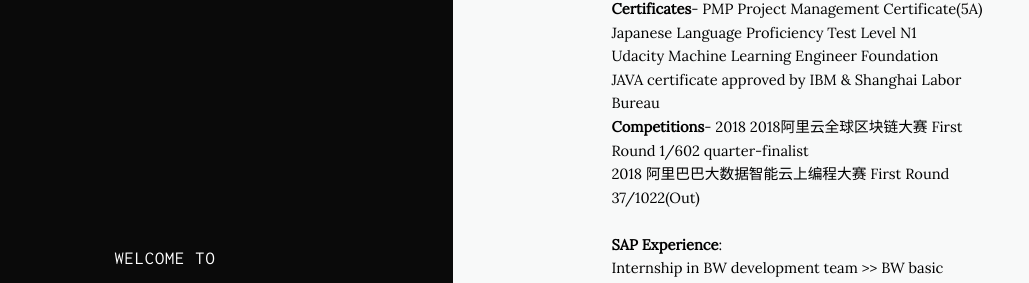
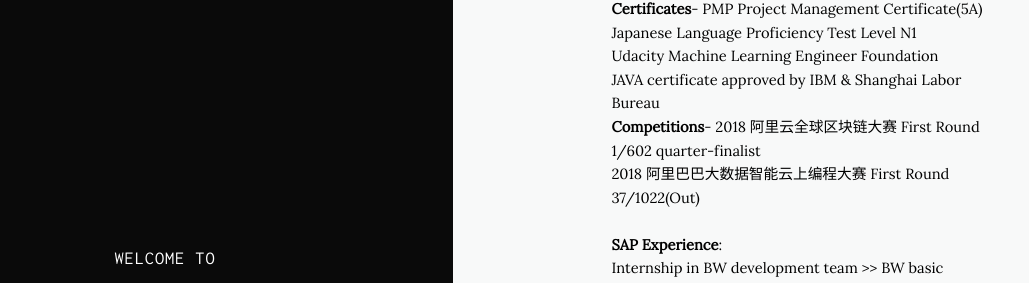
Before and after one commit to ken1232009/ken1232009.github.io, a Jekyll site: the page built from index.html, in a window 1280 px wide and 1381 px high. Shown: the part 381-664 px from the top of the window, without its empty margins (123-1152 px from the left). Built offline with Jekyll 4.4.1, drawn with Linux system fonts in a browser that asks for light colours; nearby versions of some CDN libraries; the list of posts is cut into pages by our own code.

```diff
--- a/_includes/cv_tab.html
+++ b/_includes/cv_tab.html
@@ -13,7 +13,7 @@
                       Japanese Language Proficiency Test Level N1</br>
                       Udacity Machine Learning Engineer Foundation</br>
                       JAVA certificate approved by IBM & Shanghai Labor Bureau</br>
-        <b>Competitions</b>- 2018 2018阿里云全球区块链大赛  First Round 1/602 quarter-finalist</br>
+        <b>Competitions</b>- 2018 阿里云全球区块链大赛  First Round 1/602 quarter-finalist</br>
                       2018 阿里巴巴大数据智能云上编程大赛 First Round 37/1022(Out) </br>
         </br>
 
```
Also changed, not shown: _categories/brunch.html (deleted, +0 -7 lines), _categories/python.html (added, +7 -0 lines), _categories/sap.html (added, +7 -0 lines).
